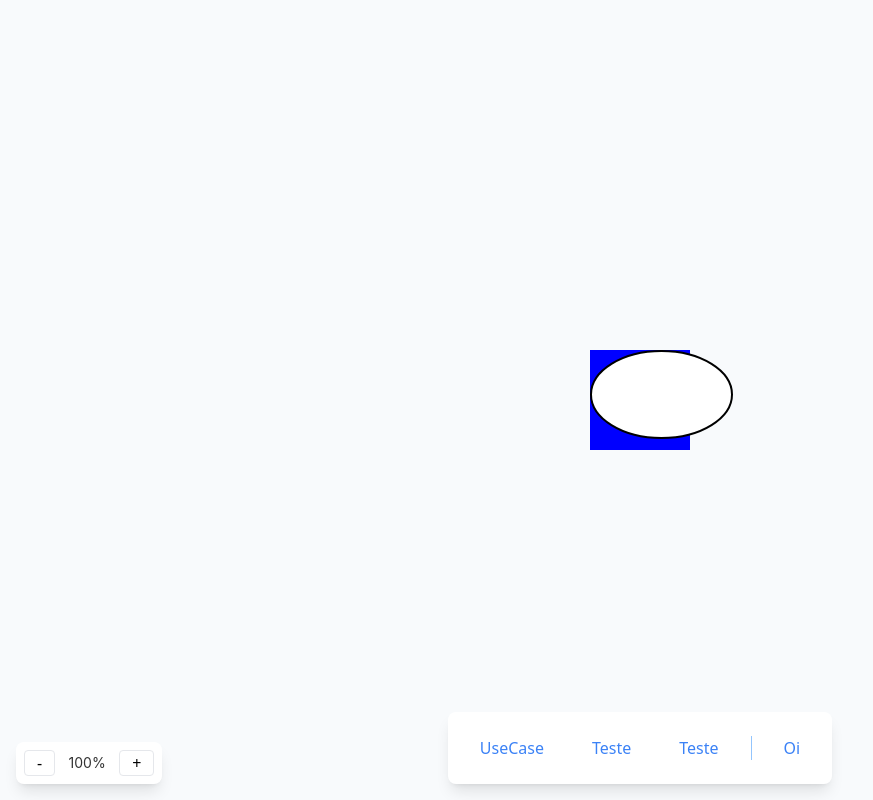
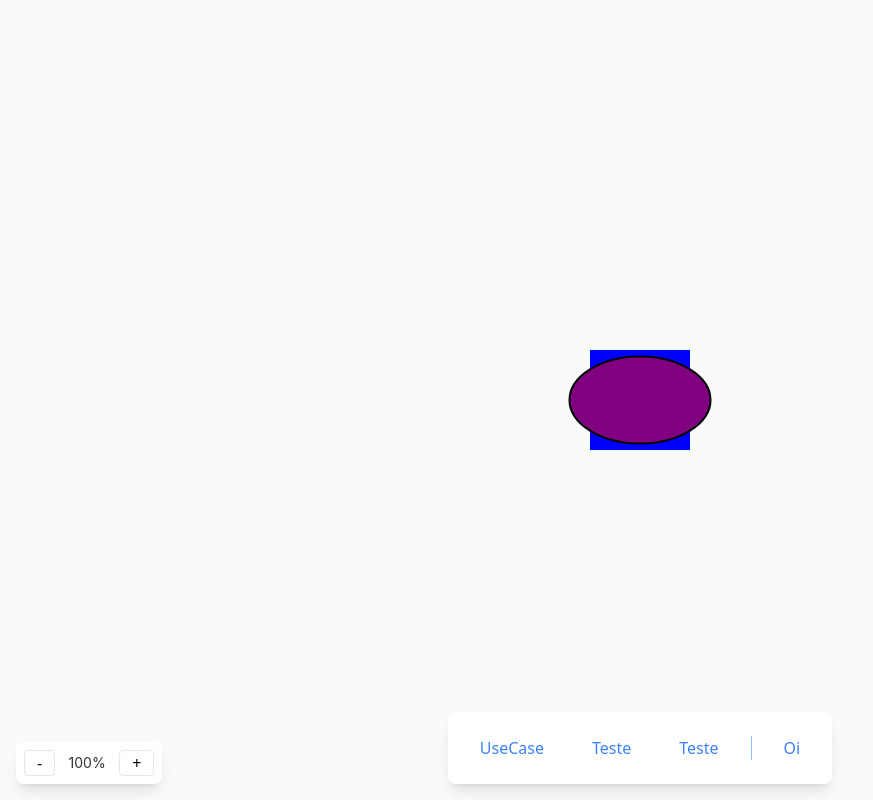
Before and after one commit to GabrielL915/VisionUML, a website built with Vite: page index.html in a window 1280 px wide. Both pictures are taken after a click on the button "UseCase". Shown: the whole page, without its empty margins (0-873 px from the left). Built offline with nearby package versions, Linux system fonts and the light colour scheme.

Commit message:
add svg color change

```diff
--- a/src/main.ts
+++ b/src/main.ts
@@ -1,75 +1,48 @@
 import "./style.css";
 import Konva from "konva";
 
+// Constants
 const ZOOM_BUTTON_SCALE = 1.1;
 const MIN_ZOOM = 0.5;
 const MAX_ZOOM = 3;
 const DEBOUNCE_DELAY_MS = 100;
 
+// DOM Elements
 const appContainer = document.querySelector<HTMLDivElement>("#app");
-if (!appContainer) {
-  throw new Error("App container not found");
-}
+if (!appContainer) throw new Error("App container not found");
 
 appContainer.innerHTML = `
   <div class="w-screen h-screen bg-white relative">
     <div id="umlCanvas" class="w-full h-full"></div>
-
-  <div
-    class="fixed bottom-4 left-0 right-0 flex justify-center pointer-events-none"
-  >
-    <div
-      class="absolute left-4 bottom-0 bg-white rounded-lg shadow-lg p-2 flex items-center gap-2 pointer-events-auto"
-    >
-      <button id="zoomOut" class="px-3 py-1 hover:bg-gray-100 rounded">
-        -
-      </button>
+    <div class="fixed bottom-4 left-0 right-0 flex justify-center pointer-events-none">
+      <!-- Zoom Controls -->
+      <div class="absolute left-4 bottom-0 bg-white rounded-lg shadow-lg p-2 flex items-center gap-2 pointer-events-auto">
+        <button id="zoomOut" class="px-3 py-1 hover:bg-gray-100 rounded">-</button>
         <span id="zoomLevel" class="text-sm w-12 text-center">100%</span>
         <button id="zoomIn" class="px-3 py-1 hover:bg-gray-100 rounded">+</button>
       </div>
-
-    <div
-      class="bg-white rounded-lg shadow-lg p-4 flex space-x-4 items-center pointer-events-auto"
-    >
-      <button
-        id="useCaseButton"
-        class="px-4 py-2 bg-white text-blue-500 rounded hover:bg-blue-50 transition-colors"
-      >
-        UseCase
-      </button>
-      <button
-        class="px-4 py-2 bg-white text-blue-500 rounded hover:bg-blue-50 transition-colors"
-      >
-        Teste
-      </button>
-      <button
-        class="px-4 py-2 bg-white text-blue-500 rounded hover:bg-blue-50 transition-colors"
-      >
-        Teste
-      </button>
+      <!-- Toolbar -->
+      <div class="bg-white rounded-lg shadow-lg p-4 flex space-x-4 items-center pointer-events-auto">
+        <button id="useCaseButton" class="px-4 py-2 bg-white text-blue-500 rounded hover:bg-blue-50 transition-colors">UseCase</button>
+        <button class="px-4 py-2 bg-white text-blue-500 rounded hover:bg-blue-50 transition-colors">Teste</button>
+        <button class="px-4 py-2 bg-white text-blue-500 rounded hover:bg-blue-50 transition-colors">Teste</button>
         <div class="h-6 w-px bg-blue-300"></div>
-      <button
-        class="px-4 py-2 bg-white text-blue-500 rounded hover:bg-blue-50 transition-colors"
-      >
-        Oi
-      </button>
+        <button class="px-4 py-2 bg-white text-blue-500 rounded hover:bg-blue-50 transition-colors">Oi</button>
       </div>
     </div>
   </div>
 `;
 
-function debounce<T extends (...args: any[]) => void>(
-  func: T,
-  delay: number
-): T {
+// Utility: Debounce function
+function debounce<T extends (...args: any[]) => void>(func: T, delay: number): T {
   let timer: number;
   return function (this: any, ...args: Parameters<T>) {
-    const context = this;
     clearTimeout(timer);
-    timer = window.setTimeout(() => func.apply(context, args), delay);
+    timer = window.setTimeout(() => func.apply(this, args), delay);
   } as T;
 }
 
+// Konva Stage Setup
 const stage = new Konva.Stage({
   container: "umlCanvas",
   width: window.innerWidth,
@@ -78,10 +51,9 @@ const stage = new Konva.Stage({
 
 const staticLayer = new Konva.Layer();
 const dynamicLayer = new Konva.Layer();
-stage.add(staticLayer);
-stage.add(dynamicLayer);
+stage.add(staticLayer, dynamicLayer);
 
-// Initial square
+// Initial Square
 const square = new Konva.Rect({
   x: stage.width() / 2 - 50,
   y: stage.height() / 2 - 50,
@@ -93,7 +65,7 @@ const square = new Konva.Rect({
 dynamicLayer.add(square);
 dynamicLayer.draw();
 
-// Zoom functionality
+// Zoom Functionality
 let scale = 1;
 
 function updateZoom(direction: number, pointer?: { x: number; y: number }) {
@@ -101,24 +73,17 @@ function updateZoom(direction: number, pointer?: { x: number; y: number }) {
   const zoomAmount = direction > 0 ? ZOOM_BUTTON_SCALE : 1 / ZOOM_BUTTON_SCALE;
   scale = Math.max(MIN_ZOOM, Math.min(MAX_ZOOM, scale * zoomAmount));
 
-  const zoomCenter = pointer || {
-    x: stage.width() / 2,
-    y: stage.height() / 2,
-  };
-
+  const zoomCenter = pointer || { x: stage.width() / 2, y: stage.height() / 2 };
   const mousePointTo = {
     x: (zoomCenter.x - stage.x()) / oldScale,
     y: (zoomCenter.y - stage.y()) / oldScale,
   };
 
   stage.scale({ x: scale, y: scale });
-
-  const newPos = {
+  stage.position({
     x: zoomCenter.x - mousePointTo.x * scale,
     y: zoomCenter.y - mousePointTo.y * scale,
-  };
-
-  stage.position(newPos);
+  });
 
   // Update zoom percentage display
   const zoomDisplay = document.getElementById("zoomLevel")!;
@@ -126,8 +91,8 @@ function updateZoom(direction: number, pointer?: { x: number; y: number }) {
 
   // Update visibility
   const visibleRect = {
-    x: -newPos.x / scale,
-    y: -newPos.y / scale,
+    x: -stage.x() / scale,
+    y: -stage.y() / scale,
     width: stage.width() / scale,
     height: stage.height() / scale,
   };
@@ -145,7 +110,7 @@ function updateZoom(direction: number, pointer?: { x: number; y: number }) {
   dynamicLayer.batchDraw();
 }
 
-// Event handlers
+// Event Listeners
 stage.on("wheel", (e) => {
   e.evt.preventDefault();
   const pointer = stage.getPointerPosition();
@@ -154,35 +119,45 @@ stage.on("wheel", (e) => {
   updateZoom(direction, pointer);
 });
 
-document
-  .getElementById("zoomIn")
-  ?.addEventListener("click", () => updateZoom(1));
-document
-  .getElementById("zoomOut")
-  ?.addEventListener("click", () => updateZoom(-1));
+document.getElementById("zoomIn")?.addEventListener("click", () => updateZoom(1));
+document.getElementById("zoomOut")?.addEventListener("click", () => updateZoom(-1));
 
-// UseCase element functionality
-function addUseCase() {
-  Konva.Image.fromURL("/usecase.svg", (image) => {
-    image.setAttrs({
-      x: stage.width() / 2 - 50,
-      y: stage.height() / 2 - 50,
-      width: 143,
-      height: 89,
+// UseCase Element Functionality
+async function addUseCase() {
+  try {
+    const svgText = await fetch("/usecase.svg").then((res) => res.text());
+    const pathData = extractPathData(svgText);
+
+    const useCase = new Konva.Path({
+      data: pathData,
+      fill: "purple",
+      stroke: "black",
+      strokeWidth: 2,
+      x: stage.width() / 2 - 71.5,
+      y: stage.height() / 2 - 44.5,
       draggable: true,
     });
-    dynamicLayer.add(image);
+
+    dynamicLayer.add(useCase);
     dynamicLayer.draw();
-  });
+  } catch (error) {
+    console.error("Failed to load UseCase SVG:", error);
+  }
+}
+
+function extractPathData(svgText: string): string {
+  const parser = new DOMParser();
+  const doc = parser.parseFromString(svgText, "image/svg+xml");
+  const pathElement = doc.querySelector("path");
+  return pathElement?.getAttribute("d") || "";
 }
 
 document.getElementById("useCaseButton")?.addEventListener("click", addUseCase);
 
-// Drag handling
+// Drag Handling
 let isDragging = false;
-stage.on("dragstart", () => {
-  isDragging = true;
-});
+
+stage.on("dragstart", () => (isDragging = true));
 stage.on("dragend", () => {
   isDragging = false;
   dynamicLayer.batchDraw();
@@ -191,11 +166,12 @@ stage.on("dragmove", () => {
   if (isDragging) requestAnimationFrame(() => dynamicLayer.batchDraw());
 });
 
-// Window resize handler
+// Window Resize Handler
 const handleResize = debounce(() => {
   stage.width(window.innerWidth);
   stage.height(window.innerHeight);
   staticLayer.batchDraw();
   dynamicLayer.batchDraw();
 }, DEBOUNCE_DELAY_MS);
+
 window.addEventListener("resize", handleResize);
--- a/src/style.css
+++ b/src/style.css
@@ -2,7 +2,7 @@
 @tailwind components;
 @tailwind utilities;
 
-/* Your custom styles here  9N5YeM>xNpTi]~D*/
+/* Your custom styles here*/
 
 #zoomLevel {
     transition: opacity 0.2s ease;
```
Also changed, not shown: index.html (+0 -10 lines), public/image.png (added). Lines whose indentation alone changed are shown as unchanged.
